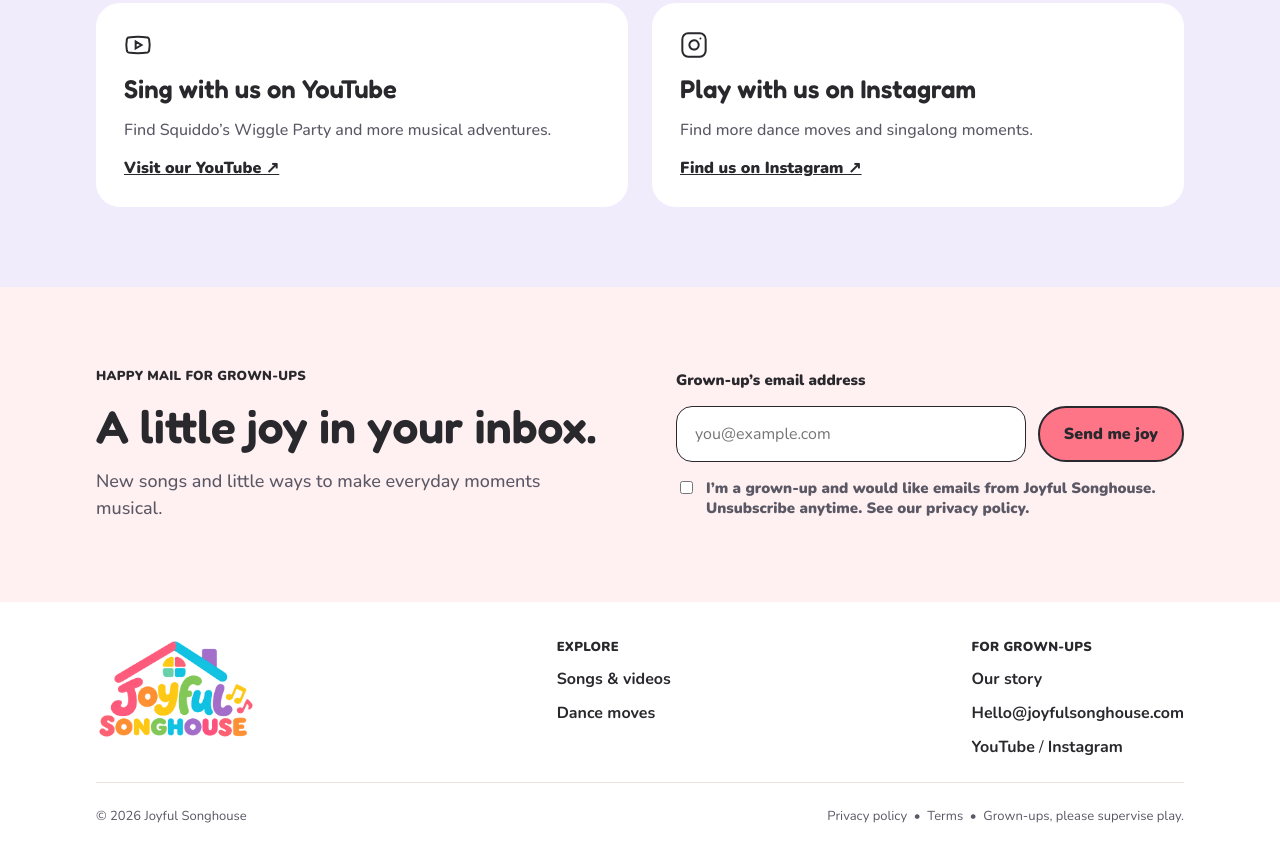
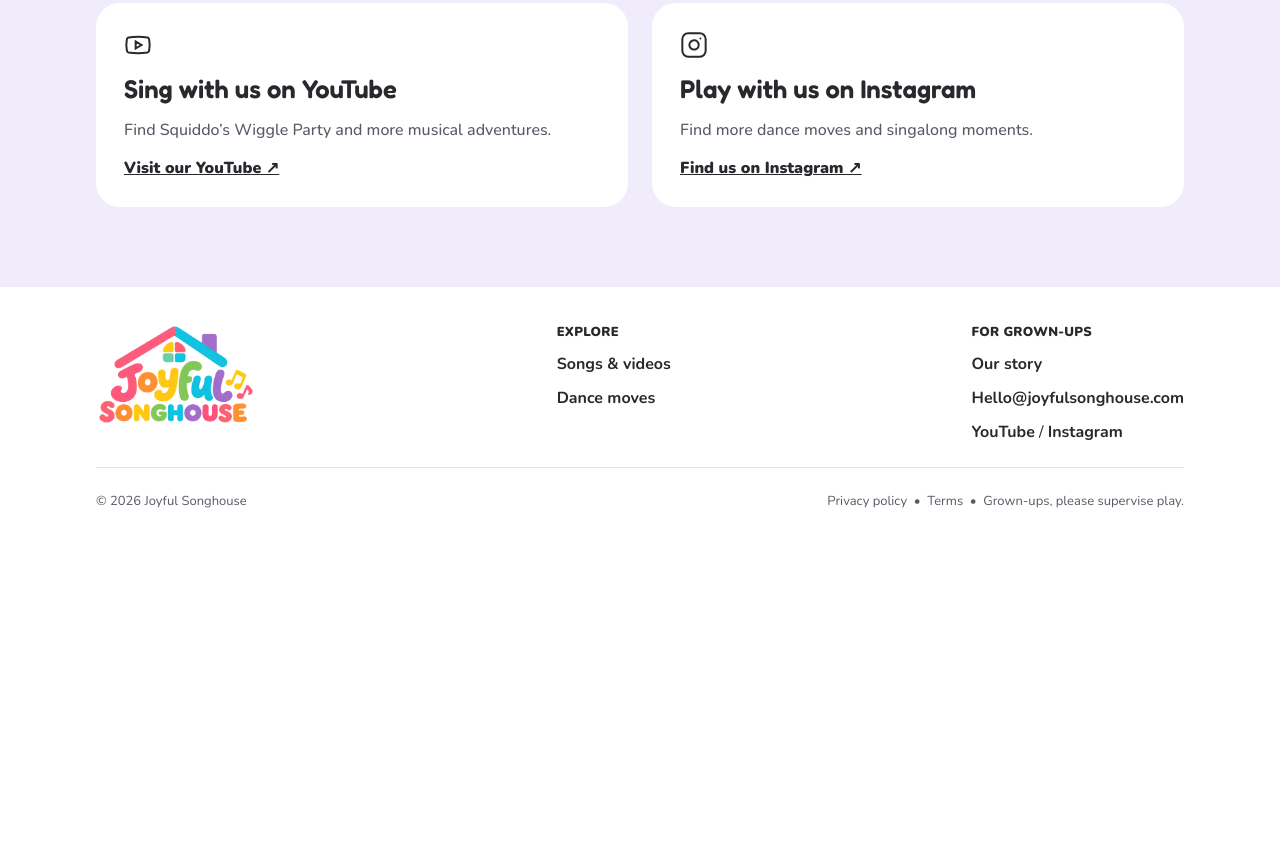
Before and after one commit to Jnuru/joyful-song-house, a plain HTML site: page index.html in a window 1280 px wide. Shown: the part 2621-3482 px from the top of the page. After the commit the page ends 3167 px from the top, so only its background shows below. Drawn offline with nearby package versions, Linux system fonts and the light colour scheme.

Commit message:
Remove the unused newsletter signup

```diff
--- a/css/style.css
+++ b/css/style.css
@@ -404,37 +404,6 @@ h1, h2, h3, p { margin: 0; }
 }
 .community-card__copy p { color: var(--muted); font-weight: 500; }
 
-/* ---------- Newsletter ---------- */
-.newsletter {
-  background: var(--pink-bg);
-  display: flex;
-  align-items: center;
-  gap: clamp(32px, 6vw, 72px);
-  flex-wrap: wrap;
-}
-.newsletter__copy { flex: 1 1 400px; display: flex; flex-direction: column; gap: 16px; max-width: 555px; }
-.newsletter__form { flex: 1 1 400px; display: flex; flex-direction: column; gap: 16px; }
-.newsletter__form label { font-weight: 900; font-size: 0.9375rem; }
-.newsletter__row { display: flex; gap: 12px; flex-wrap: wrap; }
-.newsletter__row input {
-  flex: 1 1 220px;
-  height: 56px;
-  border: 1.5px solid var(--ink);
-  border-radius: 16px;
-  padding: 0 18px;
-  font-family: var(--font-body);
-  font-size: 1rem;
-}
-.newsletter__consent {
-  display: flex;
-  align-items: flex-start;
-  gap: 10px;
-  font-weight: 400;
-  font-size: 0.8125rem;
-  color: var(--muted);
-}
-.newsletter__consent input { margin-top: 3px; }
-
 /* ---------- Footer ---------- */
 .footer { background: var(--white); padding: 36px clamp(20px, 8vw, 96px); display: flex; flex-direction: column; gap: 24px; }
 .footer__top { display: flex; justify-content: space-between; gap: 32px; flex-wrap: wrap; }
@@ -462,8 +431,6 @@ h1, h2, h3, p { margin: 0; }
   .benefit-grid, .community-grid { justify-content: center; }
   .mission__intro { flex-direction: column; }
   .mission__headline, .mission__intro .lede { flex-basis: auto; }
-  .newsletter { flex-direction: column; }
-  .newsletter__copy, .newsletter__form { width: 100%; flex-basis: auto; }
   .community-card { flex-direction: column; text-align: center; }
   .community-card__copy { align-items: center; }
   .footer__top { flex-direction: column; }
--- a/index.html
+++ b/index.html
@@ -158,25 +158,6 @@
     </div>
   </section>
 
-  <section class="section newsletter">
-    <div class="newsletter__copy">
-      <p class="eyebrow">Happy mail for grown-ups</p>
-      <h2 class="headline">A little joy in your inbox.</h2>
-      <p class="sub">New songs and little ways to make everyday moments musical.</p>
-    </div>
-    <form class="newsletter__form">
-      <label for="email">Grown-up&rsquo;s email address</label>
-      <div class="newsletter__row">
-        <input id="email" name="email" type="email" placeholder="you@example.com" required>
-        <button type="submit" class="btn btn--pill btn--pink">Send me joy</button>
-      </div>
-      <label class="newsletter__consent">
-        <input type="checkbox" required>
-        I&rsquo;m a grown-up and would like emails from Joyful Songhouse. Unsubscribe anytime. See our privacy policy.
-      </label>
-    </form>
-  </section>
-
 </main>
 
 <footer class="footer">
```
